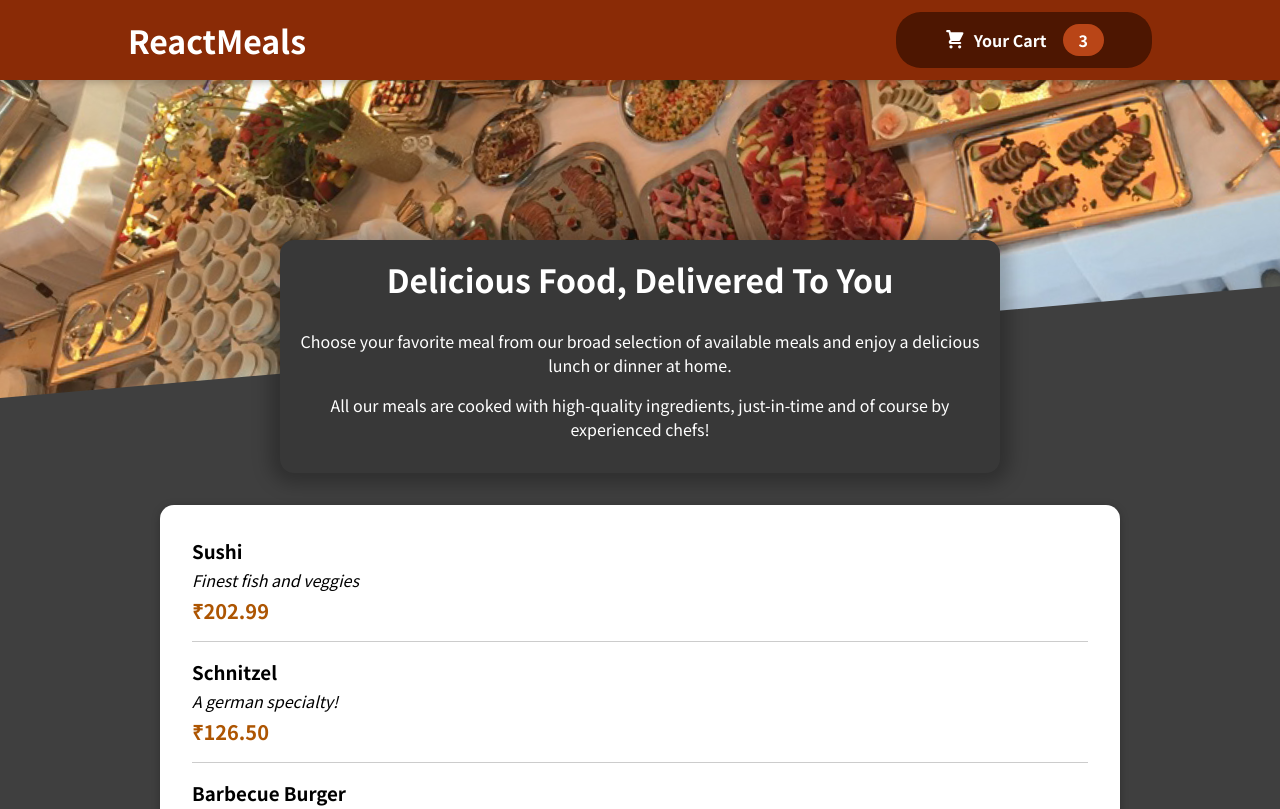
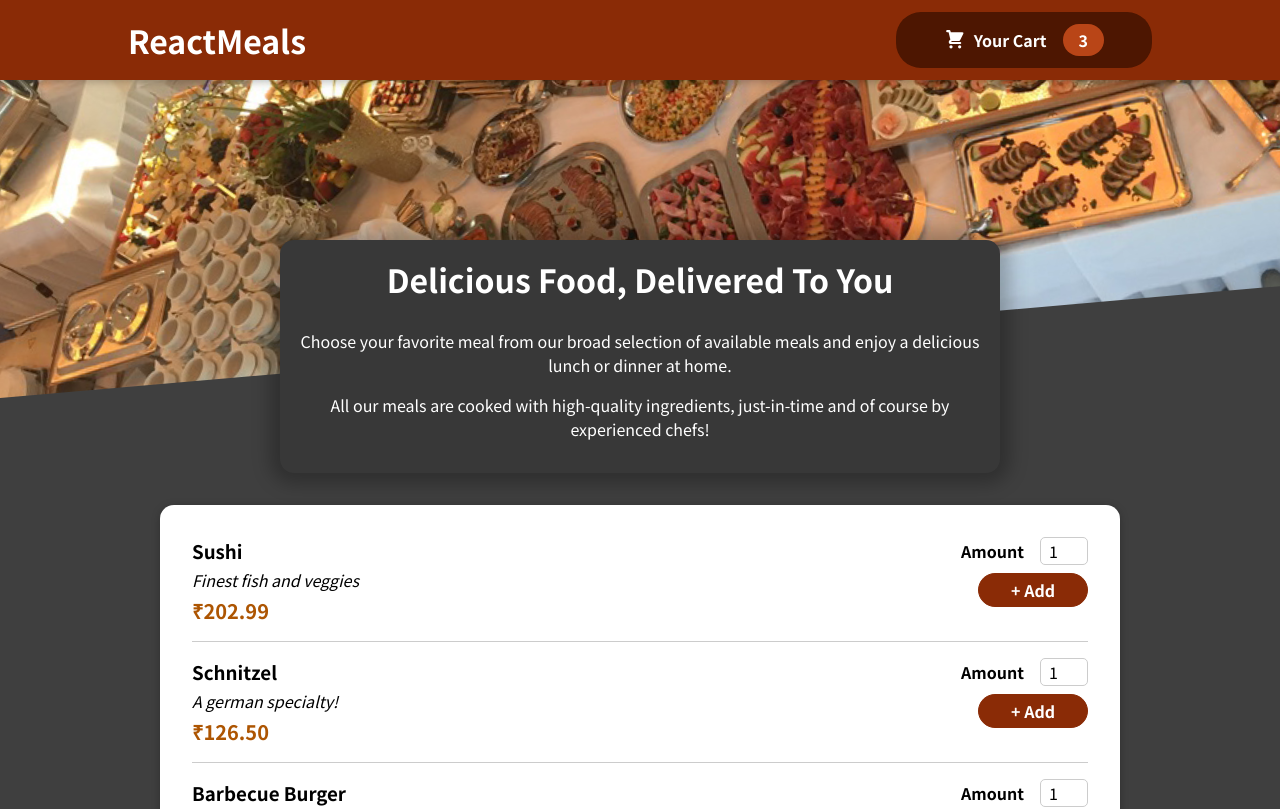
Before and after one commit to serwatali/food-order-app, a React (Create React App) app: page / in a window 1280 px wide. Shown: the top 809 px of the page. Built offline with nearby package versions, Linux system fonts and the light colour scheme.

Commit message:
add element of meal item form to meal

```diff
--- a/src/components/Meals/MealItem/MealItem.js
+++ b/src/components/Meals/MealItem/MealItem.js
@@ -1,4 +1,5 @@
 import styles from "./MealItem.module.css";
+import MealItemForm from "./MealItemForm";
 
 const MealItem = (props) => {
   const price = `₹${props.price.toFixed(2)}`;
@@ -9,7 +10,9 @@ const MealItem = (props) => {
         <div className={styles.description}>{props.description}</div>
         <div className={styles.price}>{price}</div>
       </div>
-      <div></div>
+      <div>
+        <MealItemForm id={props.id} />
+      </div>
     </li>
   );
 };
```
